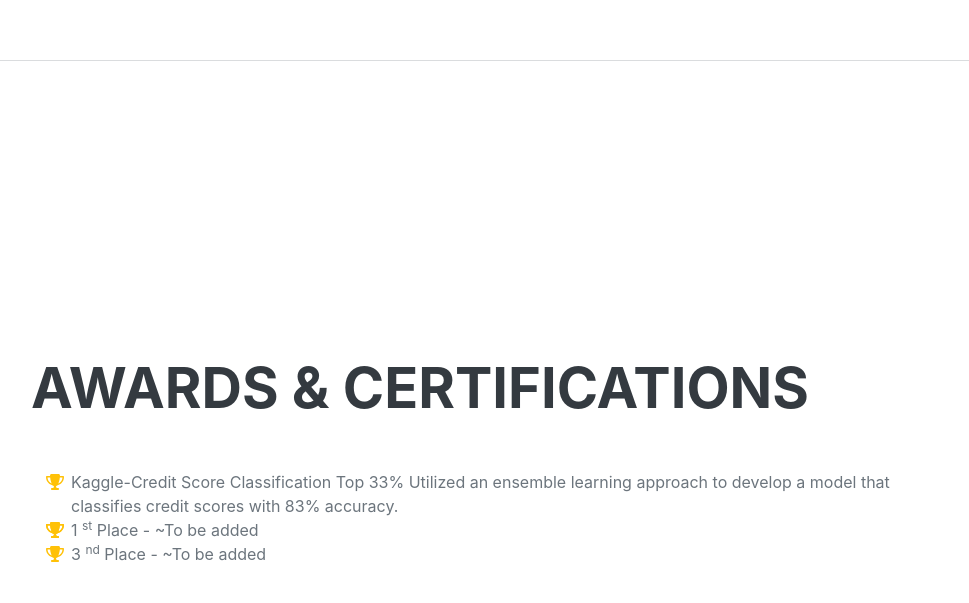
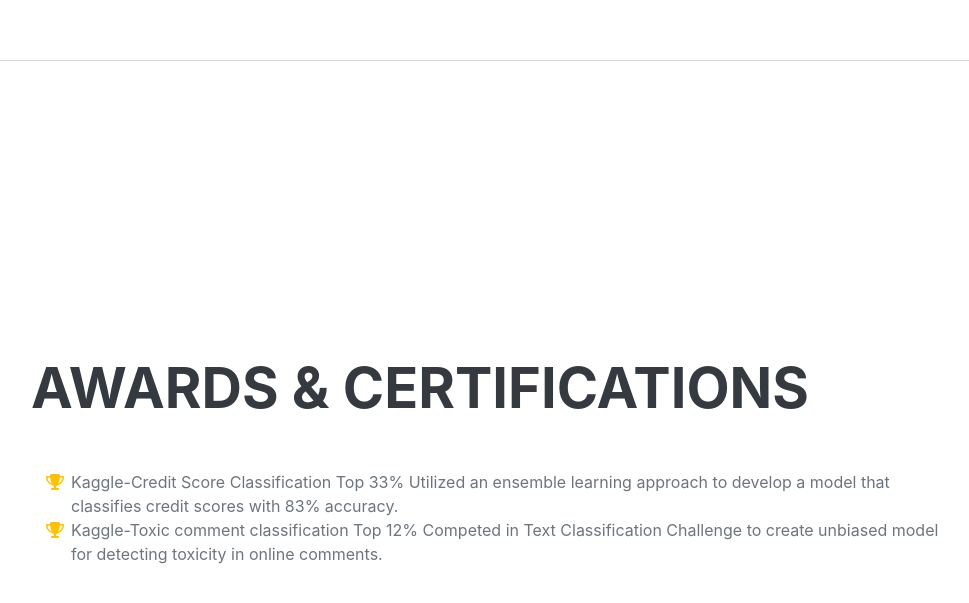
Before and after one commit to 001202ZHENG/001202ZHENG.github.io, a plain HTML site: page index.html in a window 1280 px wide. Shown: the part 4970-5573 px from the top of the page, without its empty margins (289-1258 px from the left). Drawn offline with nearby package versions, Linux system fonts and the light colour scheme; a web font is replaced by a local one.

Commit message:
Update index.html

```diff
--- a/index.html
+++ b/index.html
@@ -221,26 +221,16 @@
                         <li>
                             <span class="fa-li"><i class="fas fa-trophy text-warning"></i></span>
 
-Kaggle-Credit Score Classification Top 33%   Utilized an ensemble learning approach to develop a model that classifies credit scores with 83% accuracy.
+Kaggle-Credit Score Classification Top 33%  Utilized an ensemble learning approach to develop a model that classifies credit scores with 83% accuracy.
 
                         </li>
                         <li>
                             <span class="fa-li"><i class="fas fa-trophy text-warning"></i></span>
 
-                        </li>
-                        <li>
-                            <span class="fa-li"><i class="fas fa-trophy text-warning"></i></span>
-                            1
-                            <sup>st</sup>
-                            Place - ~To be added
+Kaggle-Toxic comment classification Top 12%  Competed in Text Classification Challenge to create unbiased model for detecting toxicity in online comments.
+
                         </li>
 
-                        <li>
-                            <span class="fa-li"><i class="fas fa-trophy text-warning"></i></span>
-                            3
-                            <sup>nd</sup>
-                            Place - ~To be added
-                        </li>
 
                     </ul>
                 </div>
```
